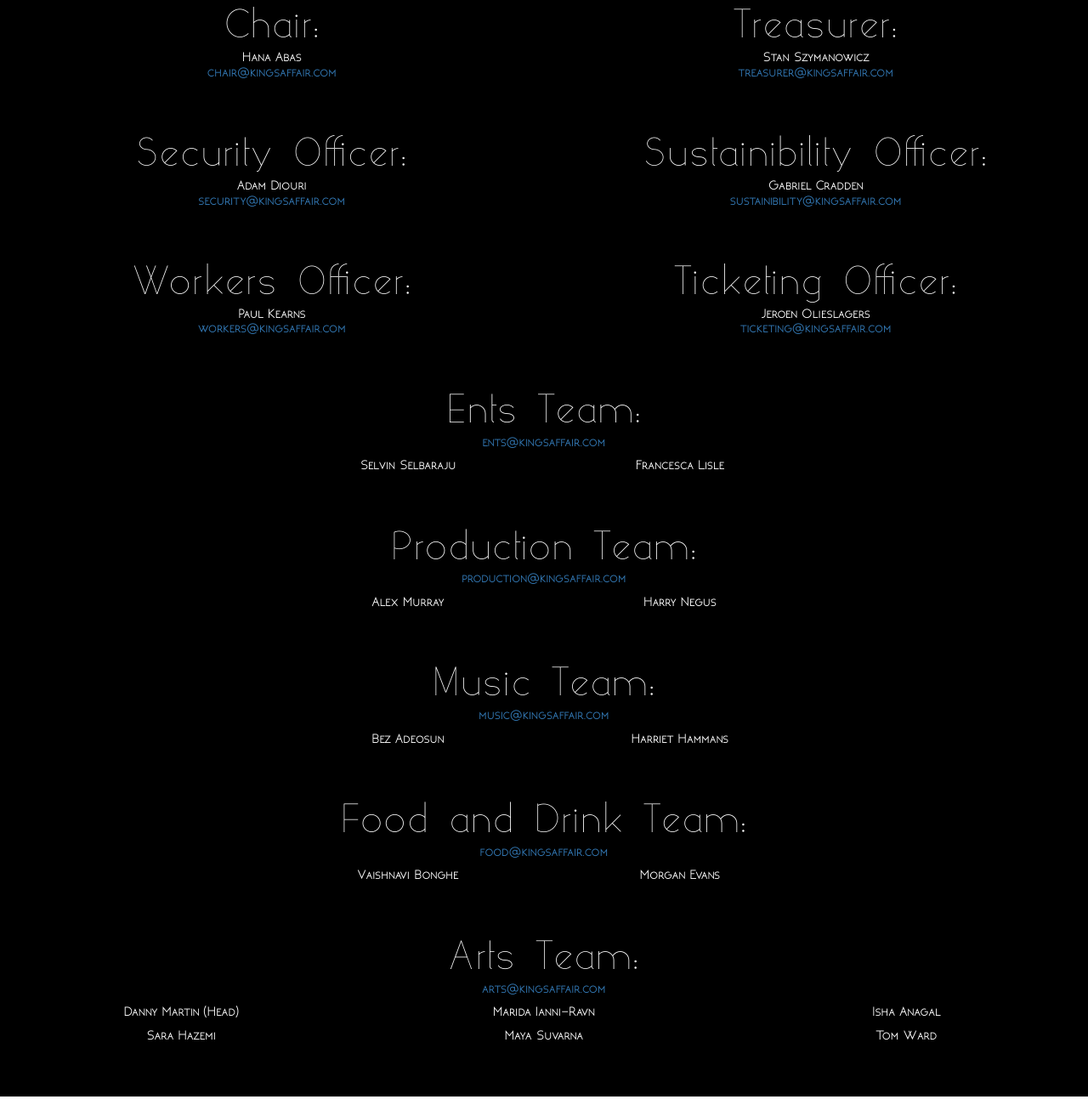
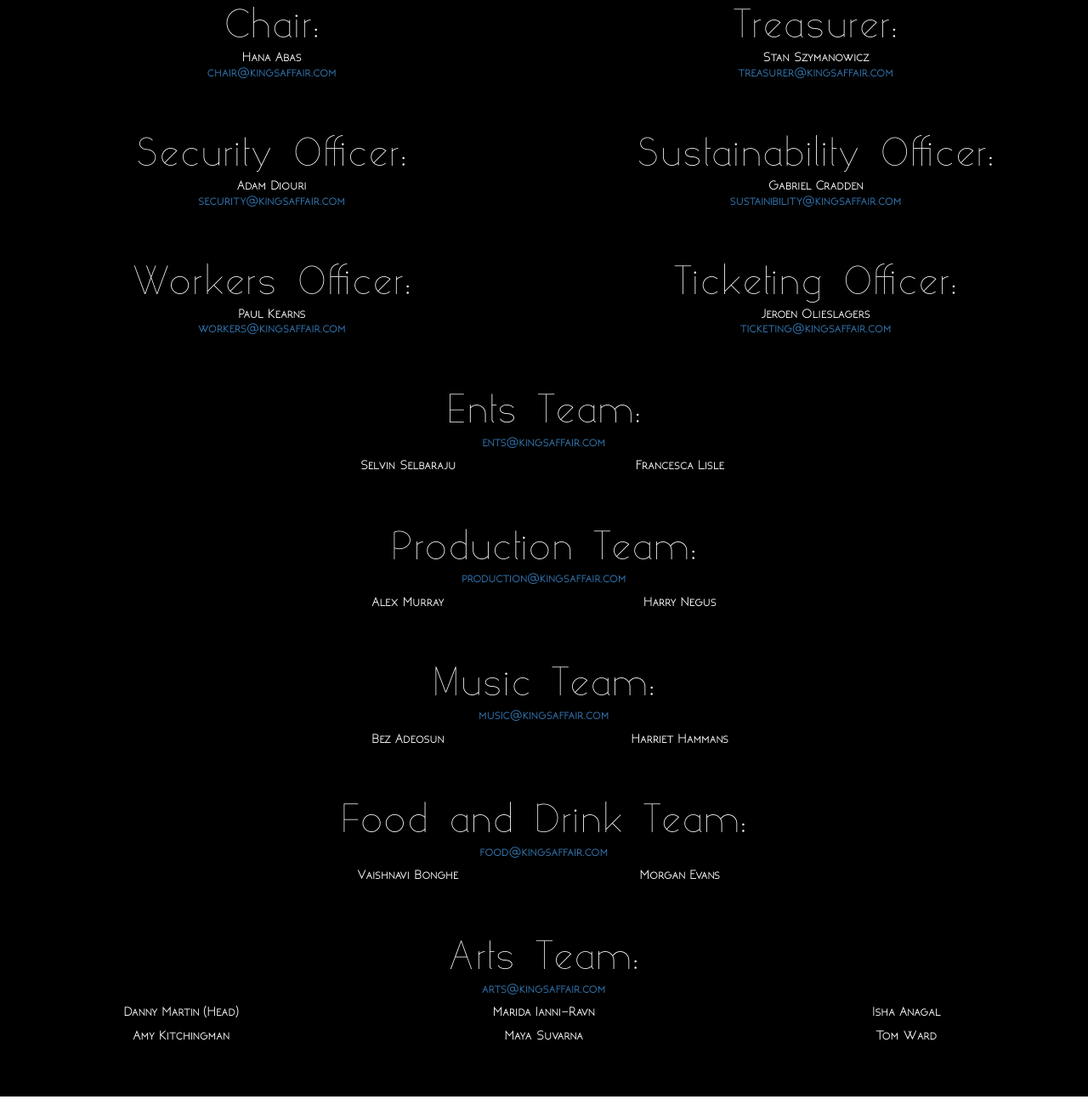
Before and after one commit to JeroenOlieslagers/KingsAffair, a plain HTML site: page index.html in a window 1280 px wide. Shown: the part 1005-2305 px from the top of the page at 85% size. Drawn offline with nearby package versions, Linux system fonts and the light colour scheme.

Commit message:
new arts member and spelling correction

```diff
--- a/index.html
+++ b/index.html
@@ -69,7 +69,7 @@
                     </p>
                 </div>
                 <div class="col-md-6">
-                    Sustainibility Officer:
+                    Sustainability Officer:
                     <p>
                         Gabriel Cradden <br />
                         <a href="mailto:sustainibility@kingsaffair.com">sustainibility@kingsaffair.com</a>
@@ -196,7 +196,7 @@
             <div class="row">
                 <div class="col-md-4">
                     <p>
-                        Sara Hazemi
+                        Amy Kitchingman
                     </p>
                 </div>
                 <div class="col-md-4">
```
